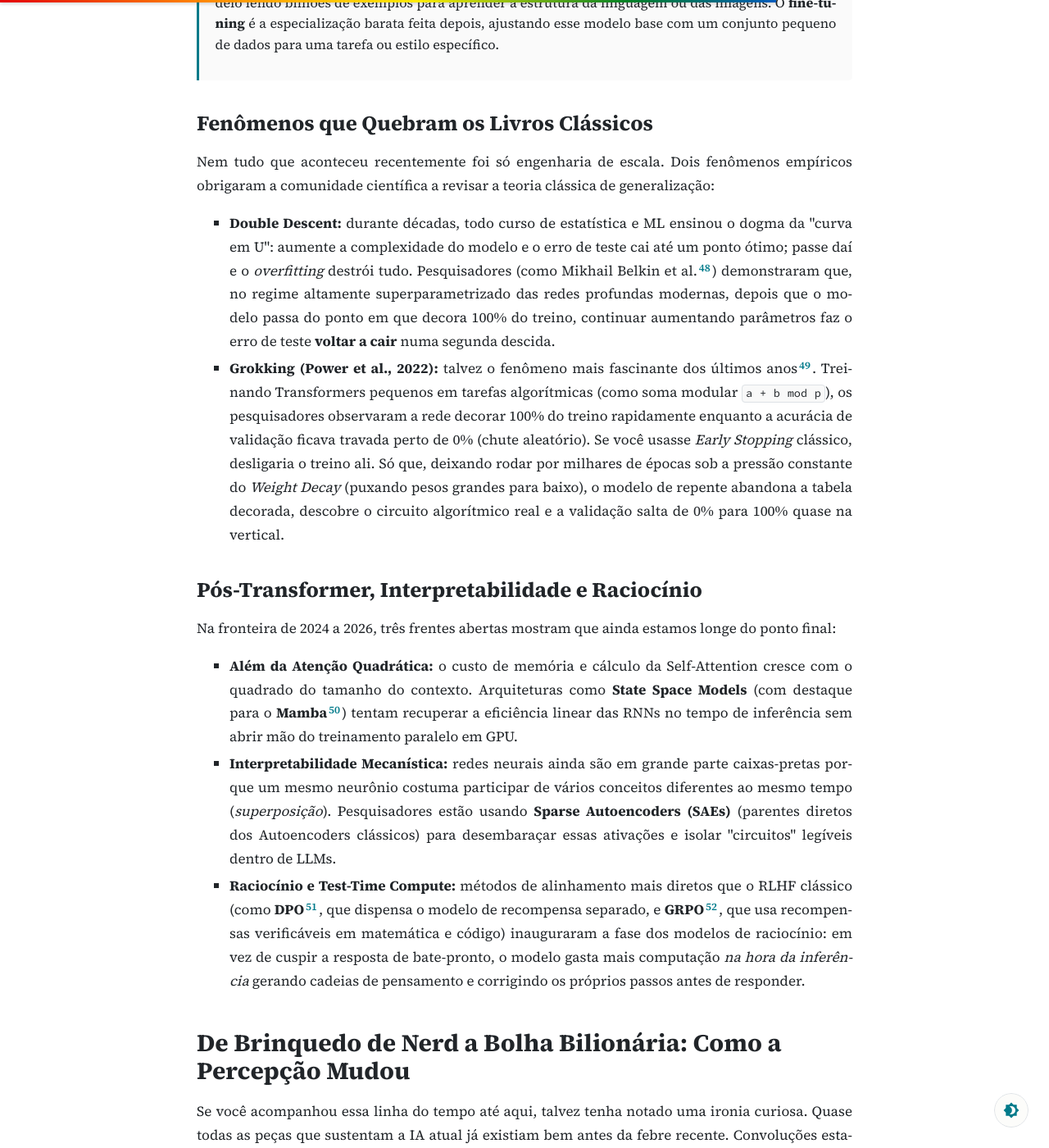
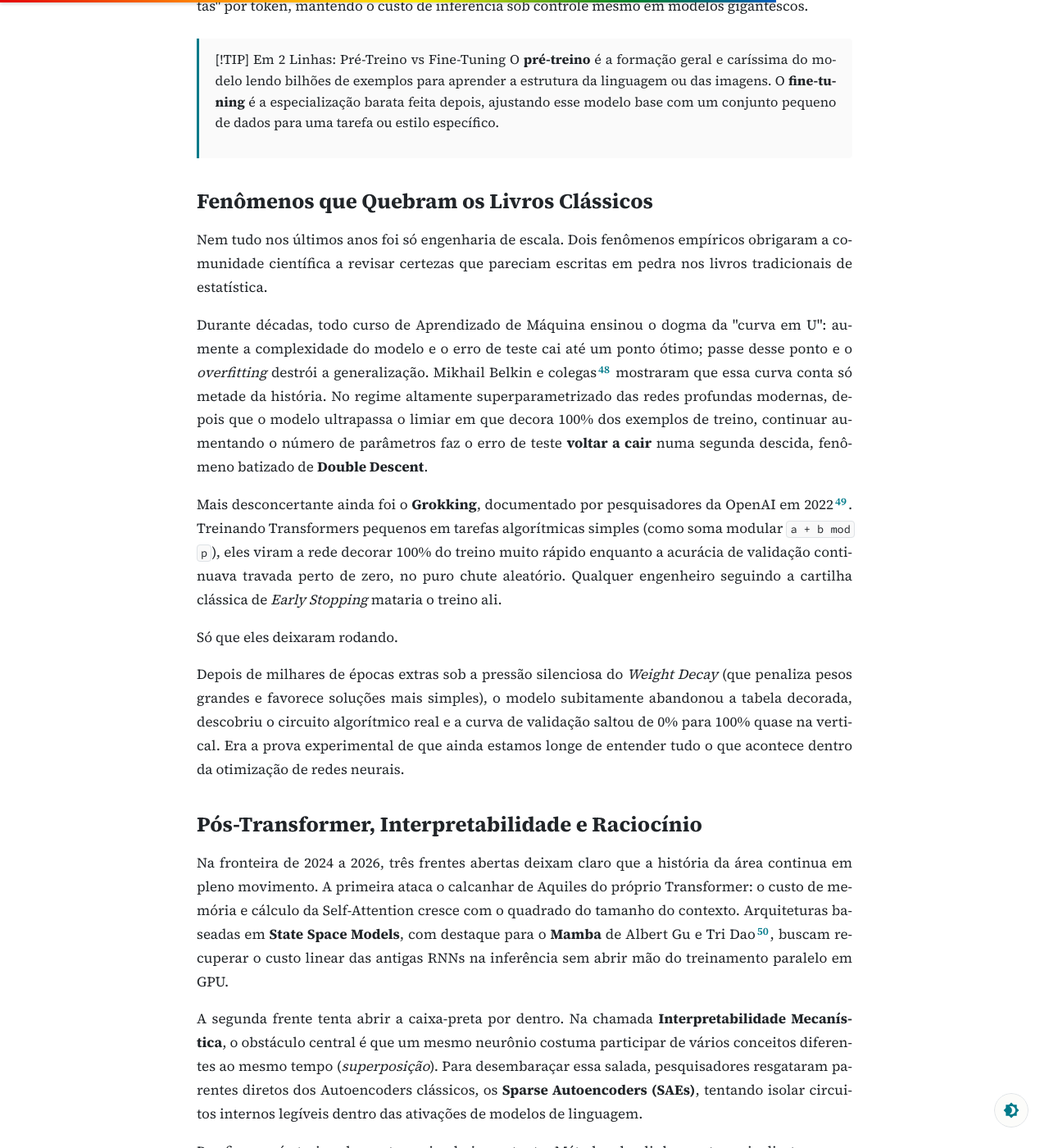
Before and after one commit to vndmtrx/vndmtrx.github.io, a Jekyll site: the page built from _posts/2026/11/2026-11-25-ml-historia-aprendizado-de-maquina.md, in a window 1280 px wide and 1400 px high, scrolled down 19051 px. Shown: the whole window at 82% size. Built offline with Jekyll 4.4.1, drawn with Linux system fonts in a browser that asks for light colours; nearby versions of some CDN libraries; some of the changed text lies outside the part shown.

Commit message:
docs(posts): transforma Onda 6 do Post 0 em narrativa continua e delimita escopo frente a MCP/RAG

```diff
--- a/_posts/2026/11/2026-11-25-ml-historia-aprendizado-de-maquina.md
+++ b/_posts/2026/11/2026-11-25-ml-historia-aprendizado-de-maquina.md
@@ -304,29 +304,36 @@ Se você acha que a história terminou no Transformer de 2017 e no ChatGPT de 20
 
 ### Eficiência, Adaptação e Código Aberto
 
-Ninguém treina um modelo de 70 bilhões de parâmetros do zero em casa (a conta de energia e GPUs passa fácil de milhões de dólares). O que democratizou a IA de pesos abertos (como as famílias LLaMA, Qwen, Gemma e DeepSeek) foi uma enxurrada de engenharia focada em eficiência:
+Ninguém treina um modelo de 70 bilhões de parâmetros do zero em casa. A conta de energia e GPUs passa fácil de milhões de dólares, o que no começo parecia condenar a IA moderna a um clube fechado de meia dúzia de gigantes de tecnologia. O que virou o jogo e abriu espaço para ecossistemas de pesos abertos (como as famílias LLaMA, Qwen, Gemma e DeepSeek) foi uma corrida engenhosa por eficiência.
 
-* **LoRA e QLoRA:** em 2021, Edward Hu e colaboradores[^27] mostraram que, para adaptar um modelo gigante a uma tarefa nova, você não precisa atualizar bilhões de pesos. Basta congelar o modelo original e treinar apenas duas matrizes minúsculas de baixo posto (`W + B @ A`), cortando drasticamente a VRAM necessária (e com **QLoRA**[^49], fazendo isso sobre pesos quantizados em 4 bits!).
-* **Anatomia Moderna de LLMs:** quase nenhum LLM atual usa o Transformer de 2017 intacto. A indústria convergiu para ajustes pontuais de estabilidade e velocidade: **RMSNorm** no lugar de LayerNorm, **SwiGLU** no bloco feed-forward, **RoPE** (codificação posicional rotativa) e **KV Cache**, que guarda chaves e valores já calculados para não refazer a conta quadrática da frase inteira a cada novo token gerado.
-* **Mixture of Experts (MoE):** por que acionar 100% dos neurônios para responder um simples "bom dia"? Em arquiteturas MoE, um pequeno roteador escolhe apenas alguns blocos "especialistas" por token, permitindo escalar o total de parâmetros do modelo sem explodir o custo de inferência.
+A primeira grande quebra veio na forma de adaptar modelos já prontos. Em 2021, Edward Hu e colaboradores publicaram o **LoRA**[^27], mostrando que você não precisa atualizar bilhões de pesos para especializar um LLM numa tarefa nova. Basta congelar o modelo original e acoplar duas matrizes minúsculas de baixo posto (`W + B @ A`), derrubando em ordens de grandeza a memória de vídeo necessária. Dois anos depois, Tim Dettmers e equipe deram um passo além com o **QLoRA**[^49], combinando essa adaptação leve com pesos quantizados em 4 bits e permitindo ajustar modelos enormes numa única GPU de consumidor.
+
+Por dentro das arquiteturas, quase nenhum modelo recente usa o Transformer de 2017 intacto. A indústria convergiu para um conjunto de refinamentos práticos: trocar `LayerNorm` por **RMSNorm**, substituir a ativação clássica do bloco feed-forward por **SwiGLU**, adotar codificação posicional rotativa (**RoPE**) e usar **KV Cache** na inferência para guardar chaves e valores já calculados em vez de refazer a conta quadrática da frase inteira a cada novo token. E, quando o assunto é escalar sem derreter o servidor, entrou em cena o **Mixture of Experts (MoE)**: em vez de acionar 100% da rede para responder um simples "bom dia", um pequeno roteador escolhe apenas alguns blocos "especialistas" por token, mantendo o custo de inferência sob controle mesmo em modelos gigantescos.
 
 > [!TIP] Em 2 Linhas: Pré-Treino vs Fine-Tuning
 > O **pré-treino** é a formação geral e caríssima do modelo lendo bilhões de exemplos para aprender a estrutura da linguagem ou das imagens. O **fine-tuning** é a especialização barata feita depois, ajustando esse modelo base com um conjunto pequeno de dados para uma tarefa ou estilo específico.
 
 ### Fenômenos que Quebram os Livros Clássicos
 
-Nem tudo que aconteceu recentemente foi só engenharia de escala. Dois fenômenos empíricos obrigaram a comunidade científica a revisar a teoria clássica de generalização:
+Nem tudo nos últimos anos foi só engenharia de escala. Dois fenômenos empíricos obrigaram a comunidade científica a revisar certezas que pareciam escritas em pedra nos livros tradicionais de estatística.
 
-* **Double Descent:** durante décadas, todo curso de estatística e ML ensinou o dogma da "curva em U": aumente a complexidade do modelo e o erro de teste cai até um ponto ótimo; passe daí e o *overfitting* destrói tudo. Pesquisadores (como Mikhail Belkin et al.[^28]) demonstraram que, no regime altamente superparametrizado das redes profundas modernas, depois que o modelo passa do ponto em que decora 100% do treino, continuar aumentando parâmetros faz o erro de teste **voltar a cair** numa segunda descida.
-* **Grokking (Power et al., 2022):** talvez o fenômeno mais fascinante dos últimos anos[^22]. Treinando Transformers pequenos em tarefas algorítmicas (como soma modular `a + b mod p`), os pesquisadores observaram a rede decorar 100% do treino rapidamente enquanto a acurácia de validação ficava travada perto de 0% (chute aleatório). Se você usasse *Early Stopping* clássico, desligaria o treino ali. Só que, deixando rodar por milhares de épocas sob a pressão constante do *Weight Decay* (puxando pesos grandes para baixo), o modelo de repente abandona a tabela decorada, descobre o circuito algorítmico real e a validação salta de 0% para 100% quase na vertical.
+Durante décadas, todo curso de Aprendizado de Máquina ensinou o dogma da "curva em U": aumente a complexidade do modelo e o erro de teste cai até um ponto ótimo; passe desse ponto e o *overfitting* destrói a generalização. Mikhail Belkin e colegas[^28] mostraram que essa curva conta só metade da história. No regime altamente superparametrizado das redes profundas modernas, depois que o modelo ultrapassa o limiar em que decora 100% dos exemplos de treino, continuar aumentando o número de parâmetros faz o erro de teste **voltar a cair** numa segunda descida, fenômeno batizado de **Double Descent**.
+
+Mais desconcertante ainda foi o **Grokking**, documentado por pesquisadores da OpenAI em 2022[^22]. Treinando Transformers pequenos em tarefas algorítmicas simples (como soma modular `a + b mod p`), eles viram a rede decorar 100% do treino muito rápido enquanto a acurácia de validação continuava travada perto de zero, no puro chute aleatório. Qualquer engenheiro seguindo a cartilha clássica de *Early Stopping* mataria o treino ali.
+
+Só que eles deixaram rodando.
+
+Depois de milhares de épocas extras sob a pressão silenciosa do *Weight Decay* (que penaliza pesos grandes e favorece soluções mais simples), o modelo subitamente abandonou a tabela decorada, descobriu o circuito algorítmico real e a curva de validação saltou de 0% para 100% quase na vertical. Era a prova experimental de que ainda estamos longe de entender tudo o que acontece dentro da otimização de redes neurais.
 
 ### Pós-Transformer, Interpretabilidade e Raciocínio
 
-Na fronteira de 2024 a 2026, três frentes abertas mostram que ainda estamos longe do ponto final:
+Na fronteira de 2024 a 2026, três frentes abertas deixam claro que a história da área continua em pleno movimento. A primeira ataca o calcanhar de Aquiles do próprio Transformer: o custo de memória e cálculo da Self-Attention cresce com o quadrado do tamanho do contexto. Arquiteturas baseadas em **State Space Models**, com destaque para o **Mamba** de Albert Gu e Tri Dao[^50], buscam recuperar o custo linear das antigas RNNs na inferência sem abrir mão do treinamento paralelo em GPU.
 
-* **Além da Atenção Quadrática:** o custo de memória e cálculo da Self-Attention cresce com o quadrado do tamanho do contexto. Arquiteturas como **State Space Models** (com destaque para o **Mamba**[^50]) tentam recuperar a eficiência linear das RNNs no tempo de inferência sem abrir mão do treinamento paralelo em GPU.
-* **Interpretabilidade Mecanística:** redes neurais ainda são em grande parte caixas-pretas porque um mesmo neurônio costuma participar de vários conceitos diferentes ao mesmo tempo (*superposição*). Pesquisadores estão usando **Sparse Autoencoders (SAEs)** (parentes diretos dos Autoencoders clássicos) para desembaraçar essas ativações e isolar "circuitos" legíveis dentro de LLMs.
-* **Raciocínio e Test-Time Compute:** métodos de alinhamento mais diretos que o RLHF clássico (como **DPO**[^51], que dispensa o modelo de recompensa separado, e **GRPO**[^52], que usa recompensas verificáveis em matemática e código) inauguraram a fase dos modelos de raciocínio: em vez de cuspir a resposta de bate-pronto, o modelo gasta mais computação *na hora da inferência* gerando cadeias de pensamento e corrigindo os próprios passos antes de responder.
+A segunda frente tenta abrir a caixa-preta por dentro. Na chamada **Interpretabilidade Mecanística**, o obstáculo central é que um mesmo neurônio costuma participar de vários conceitos diferentes ao mesmo tempo (*superposição*). Para desembaraçar essa salada, pesquisadores resgataram parentes diretos dos Autoencoders clássicos, os **Sparse Autoencoders (SAEs)**, tentando isolar circuitos internos legíveis dentro das ativações de modelos de linguagem.
+
+Por fim, o pós-treino deu outra guinada importante. Métodos de alinhamento mais diretos que o RLHF tradicional ganharam terreno, como o **DPO**[^51] (que dispensa treinar um modelo de recompensa separado) e o **GRPO**[^52] (que usa recompensas verificáveis automaticamente em matemática e código). Esse movimento abriu a fase dos modelos de raciocínio e do **Test-Time Compute**: em vez de cuspir uma resposta de bate-pronto no primeiro milissegundo, o modelo aprende a gastar mais computação *na hora da inferência*, gerando cadeias de pensamento, testando hipóteses e corrigindo os próprios passos antes de entregar a resposta final.
+
+E olha que aqui eu nem estou entrando no mérito de toda a camada paralela de engenharia que cresceu em volta dos modelos, como **MCP**, **RAG**, bancos vetoriais e toda a parafernália de agentes que hoje todo mundo pluga nos seus *Claude Code*, *Antigravity* e *harnesses* de modelos fundacionais afora. Tudo isso é ecossistema importante, claro, mas são peças orbitando o motor; o nosso foco nesta jornada é desmontar o motor em si.
 
 ## De Brinquedo de Nerd a Bolha Bilionária: Como a Percepção Mudou
 
```
Also changed, not shown: other parts of _posts/2026/11/2026-11-25-ml-historia-aprendizado-de-maquina.md (+1 -1 lines).
